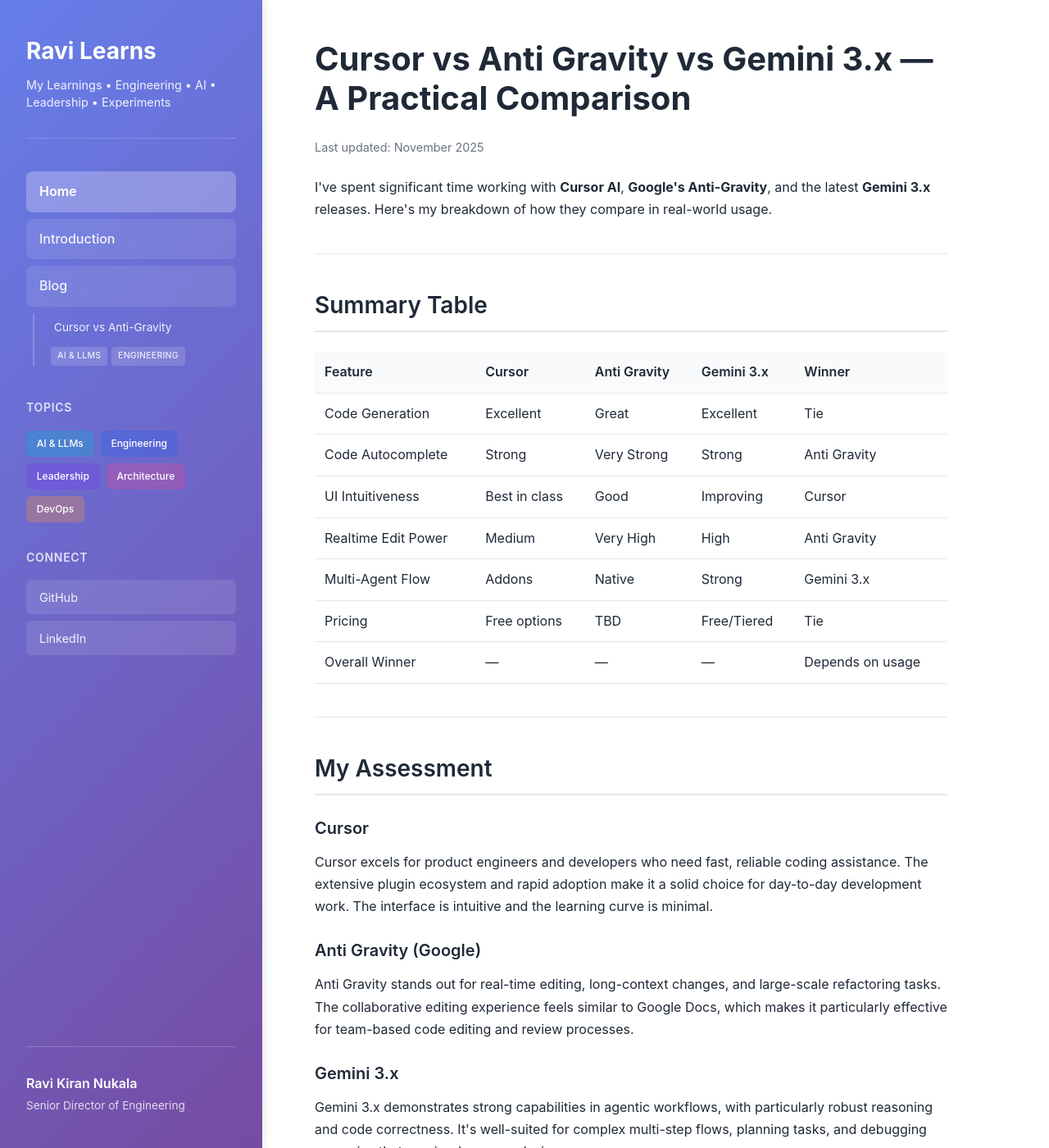
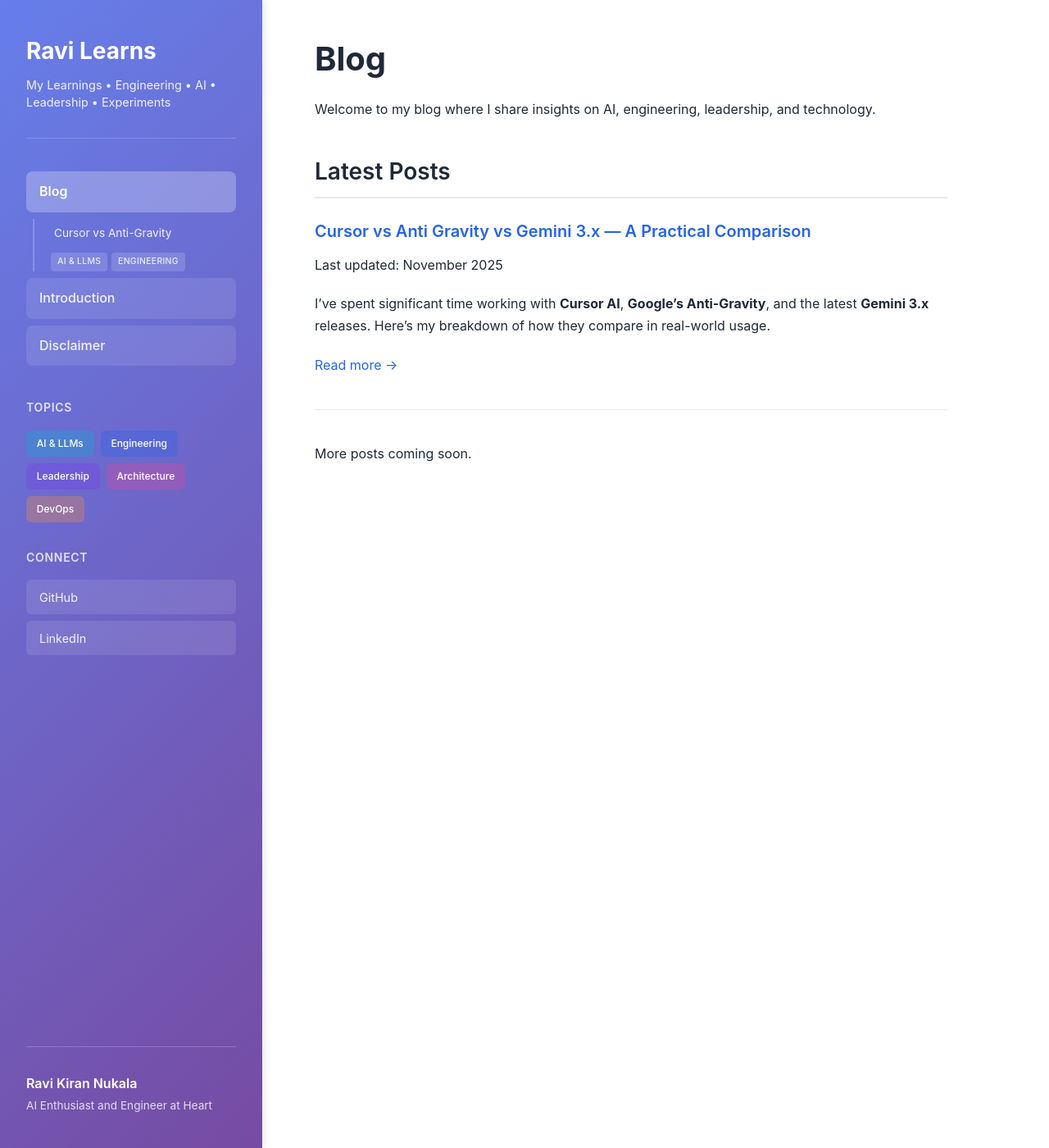
Before and after one commit to rnukala1982/RaviLearns.github.io, a Jekyll site: the page built from index.md, in a window 1280 px wide and 1400 px high. Shown: the whole window at 82% size. Built offline with Jekyll 4.4.1, drawn with Linux system fonts in a browser that asks for light colours; some of the changed text lies outside the part shown.

Commit message:
Update the Repository

```diff
--- a/_config.yml
+++ b/_config.yml
@@ -6,15 +6,15 @@ linkedin: "nukalaravi"
 
 # Navigation links
 nav:
-  - name: "Home"
+  - name: "Blog"
     link: /
-  - name: "Introduction"
-    link: /introduction
-  - name: "Blog"
-    link: /blog
     posts:
       - name: "Cursor vs Anti-Gravity"
         link: /blog/cursor_vs_anti_gravity
         topics: ["AI & LLMs", "Engineering"]
+  - name: "Introduction"
+    link: /introduction
+  - name: "Disclaimer"
+    link: /disclaimer
 
 markdown: kramdown
--- a/_layouts/default.html
+++ b/_layouts/default.html
@@ -23,7 +23,7 @@
         <div class="sidebar-content">
           <div class="site-header">
             <h1 class="site-title">
-              <a href="{{ "/" | absolute_url }}">{{ site.title }}</a>
+              <a href="{{ "/" | relative_url }}">{{ site.title }}</a>
             </h1>
             <p class="site-tagline">{{ site.description }}</p>
           </div>
@@ -89,7 +89,7 @@
 
           <div class="sidebar-footer">
             <p class="author-name">{{ site.author }}</p>
-            <p class="author-title">Senior Director of Engineering</p>
+            <p class="author-title">AI Enthusiast and Engineer at Heart</p>
           </div>
         </div>
       </aside>
--- a/index.md
+++ b/index.md
@@ -1,107 +1,22 @@
 ---
 layout: default
-title: Latest Blog
+title: Blog
 ---
 
-<div class="blog-post">
-  <div class="blog-post-header">
-    <h1 class="blog-post-title">Cursor vs Anti Gravity vs Gemini 3.x — A Practical Comparison</h1>
-    <div class="blog-post-meta">Last updated: November 2025</div>
-  </div>
+# Blog
 
-  <p>I've spent significant time working with <strong>Cursor AI</strong>, <strong>Google's Anti-Gravity</strong>, and the latest <strong>Gemini 3.x</strong> releases. Here's my breakdown of how they compare in real-world usage.</p>
+Welcome to my blog where I share insights on AI, engineering, leadership, and technology.
 
-  <hr>
+## Latest Posts
 
-  <h2>Summary Table</h2>
+### [Cursor vs Anti Gravity vs Gemini 3.x — A Practical Comparison](blog/cursor_vs_anti_gravity)
 
-  <table>
-    <thead>
-      <tr>
-        <th>Feature</th>
-        <th>Cursor</th>
-        <th>Anti Gravity</th>
-        <th>Gemini 3.x</th>
-        <th>Winner</th>
-      </tr>
-    </thead>
-    <tbody>
-      <tr>
-        <td>Code Generation</td>
-        <td>Excellent</td>
-        <td>Great</td>
-        <td>Excellent</td>
-        <td>Tie</td>
-      </tr>
-      <tr>
-        <td>Code Autocomplete</td>
-        <td>Strong</td>
-        <td>Very Strong</td>
-        <td>Strong</td>
-        <td>Anti Gravity</td>
-      </tr>
-      <tr>
-        <td>UI Intuitiveness</td>
-        <td>Best in class</td>
-        <td>Good</td>
-        <td>Improving</td>
-        <td>Cursor</td>
-      </tr>
-      <tr>
-        <td>Realtime Edit Power</td>
-        <td>Medium</td>
-        <td>Very High</td>
-        <td>High</td>
-        <td>Anti Gravity</td>
-      </tr>
-      <tr>
-        <td>Multi-Agent Flow</td>
-        <td>Addons</td>
-        <td>Native</td>
-        <td>Strong</td>
-        <td>Gemini 3.x</td>
-      </tr>
-      <tr>
-        <td>Pricing</td>
-        <td>Free options</td>
-        <td>TBD</td>
-        <td>Free/Tiered</td>
-        <td>Tie</td>
-      </tr>
-      <tr>
-        <td>Overall Winner</td>
-        <td>—</td>
-        <td>—</td>
-        <td>—</td>
-        <td>Depends on usage</td>
-      </tr>
-    </tbody>
-  </table>
+Last updated: November 2025
 
-  <hr>
+I've spent significant time working with **Cursor AI**, **Google's Anti-Gravity**, and the latest **Gemini 3.x** releases. Here's my breakdown of how they compare in real-world usage.
 
-  <h2>My Assessment</h2>
+[Read more →](blog/cursor_vs_anti_gravity)
 
-  <h3>Cursor</h3>
-  <p>Cursor excels for product engineers and developers who need fast, reliable coding assistance. The extensive plugin ecosystem and rapid adoption make it a solid choice for day-to-day development work. The interface is intuitive and the learning curve is minimal.</p>
+---
 
-  <h3>Anti Gravity (Google)</h3>
-  <p>Anti Gravity stands out for real-time editing, long-context changes, and large-scale refactoring tasks. The collaborative editing experience feels similar to Google Docs, which makes it particularly effective for team-based code editing and review processes.</p>
-
-  <h3>Gemini 3.x</h3>
-  <p>Gemini 3.x demonstrates strong capabilities in agentic workflows, with particularly robust reasoning and code correctness. It's well-suited for complex multi-step flows, planning tasks, and debugging scenarios that require deeper analysis.</p>
-
-  <hr>
-
-  <h2>Final Verdict</h2>
-
-  <p>The choice depends on your specific needs:</p>
-
-  <ul>
-    <li><strong>Building applications quickly?</strong> → <em>Cursor</em></li>
-    <li><strong>Editing large codebases collaboratively?</strong> → <em>Anti-Gravity</em></li>
-    <li><strong>Complex agent workflows and reasoning?</strong> → <em>Gemini 3.x</em></li>
-  </ul>
-
-  <p>Each tool has distinct strengths, and the optimal choice varies based on your workflow and project requirements.</p>
-</div>
+More posts coming soon.
```
Also changed, not shown: disclaimer.md (added, +55 -0 lines), introduction.md (+1 -1 lines).
